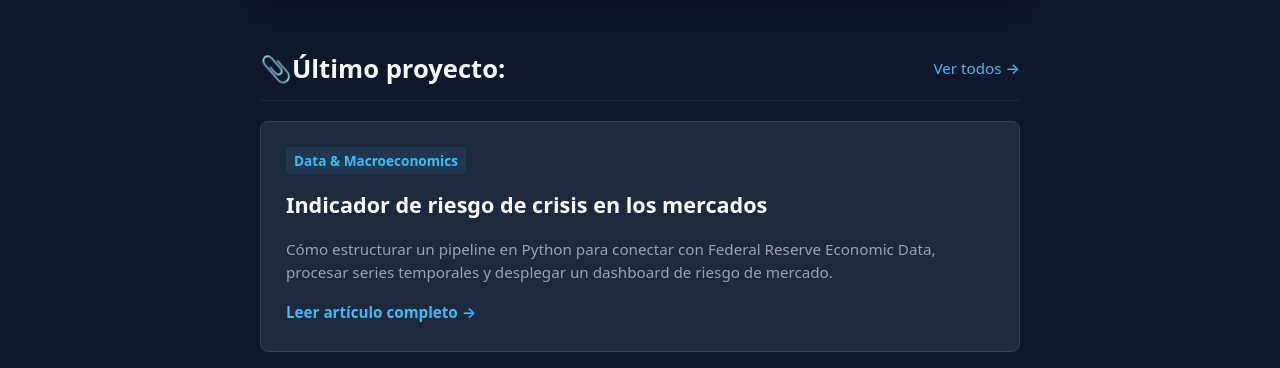
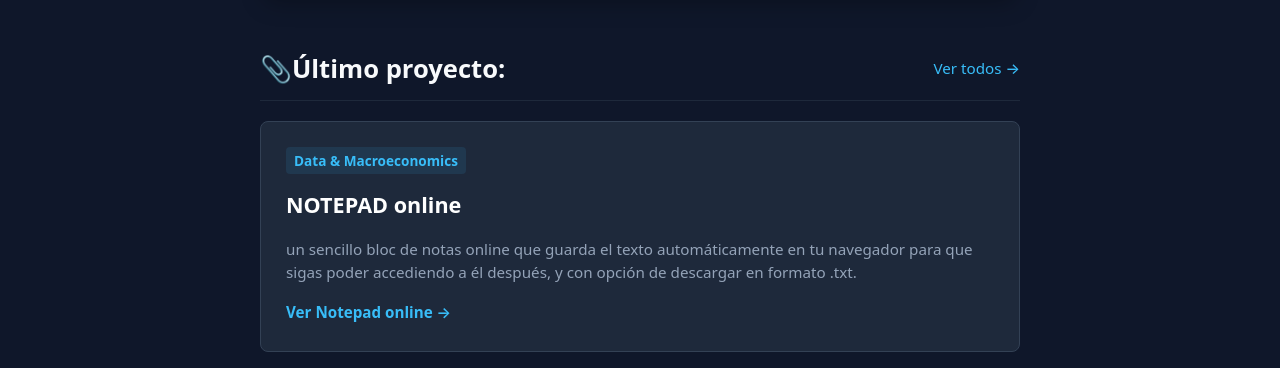
Before and after one commit to jvilla86/porfolio, a plain HTML site: page index.html in a window 1280 px wide. Shown: the part 584-952 px from the top of the page. Drawn offline with Linux system fonts and the light colour scheme.

Commit message:
añadimos notepad

```diff
--- a/index.html
+++ b/index.html
@@ -73,14 +73,14 @@
         <section id="blog" class="container" style="max-width: 760px; margin: 40px auto; padding: 0 20px;">
             <div style="display: flex; justify-content: space-between; align-items: center; margin-bottom: 20px; border-bottom: 1px solid #1e293b; padding-bottom: 10px;">
                 <h2 style="font-size: 1.6rem; color: #f8fafc; margin: 0;">📎Último proyecto:</h2>
-                <a href="blog/index.html" style="color: #38bdf8; text-decoration: none; font-weight: 500; font-size: 0.95rem;">Ver todos →</a>
+                <a href="blog/index.html/" style="color: #38bdf8; text-decoration: none; font-weight: 500; font-size: 0.95rem;">Ver todos →</a>
             </div>
 
             <div style="background: #1e293b; padding: 25px; border-radius: 8px; border: 1px solid #334155;">
                 <span style="font-size: 0.85rem; color: #38bdf8; background: rgba(56, 189, 248, 0.1); padding: 4px 8px; border-radius: 4px; font-weight: 600;">Data & Macroeconomics</span>
-                <h3 style="font-size: 1.35rem; color: #ffffff; margin: 12px 0 8px 0;">Indicador de riesgo de crisis en los mercados</h3>
-                <p style="color: #94a3b8; font-size: 0.95rem; margin-bottom: 15px; line-height: 1.5;">Cómo estructurar un pipeline en Python para conectar con Federal Reserve Economic Data, procesar series temporales y desplegar un dashboard de riesgo de mercado.</p>
-                <a href="blog/dashboard-riesgo.html" style="color: #38bdf8; text-decoration: none; font-weight: 600; font-size: 0.95rem;">Leer artículo completo →</a>
+                <h3 style="font-size: 1.35rem; color: #ffffff; margin: 12px 0 8px 0;">NOTEPAD online</h3>
+                <p style="color: #94a3b8; font-size: 0.95rem; margin-bottom: 15px; line-height: 1.5;">un sencillo bloc de notas online que guarda el texto automáticamente en tu navegador para que sigas poder accediendo a él después, y con opción de descargar en formato .txt.</p>
+                <a href="/notepad" style="color: #38bdf8; text-decoration: none; font-weight: 600; font-size: 0.95rem;">Ver Notepad online →</a>
             </div>
         </section>
     </main>
```
